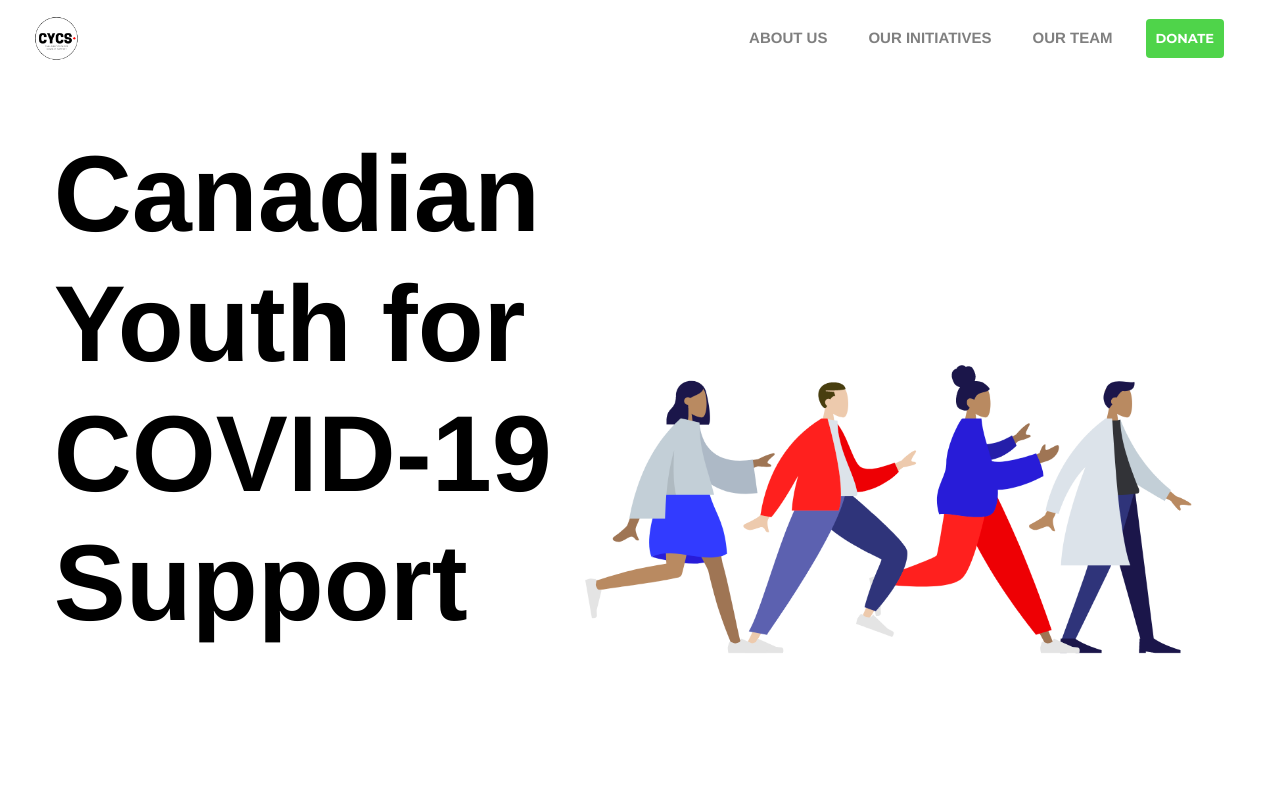
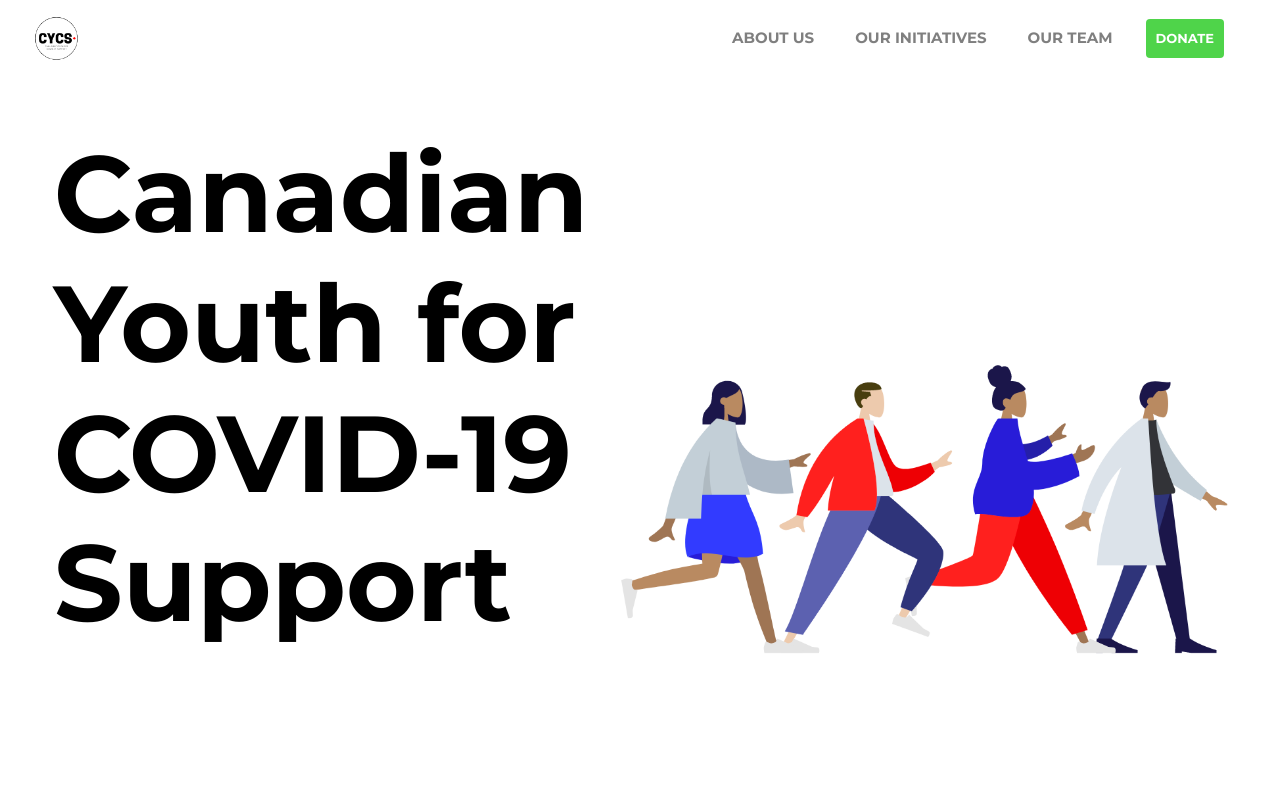
Before and after one commit to shiv246/cycsWebsite, a plain HTML site: page index.html in a window 1280 px wide. Shown: the top 800 px of the page. Drawn offline with nearby package versions, Linux system fonts and the light colour scheme.

Commit message:
bug fix 2

```diff
--- a/style.css
+++ b/style.css
@@ -12,7 +12,7 @@ html,
 body {
     height: 100%;
     width: 100%;
-    font-family: 'Helvetica Neue', sans-serif;
+    font-family: 'Montserrat', sans-serif;
 }
 
 .navbar-nav li {
```
